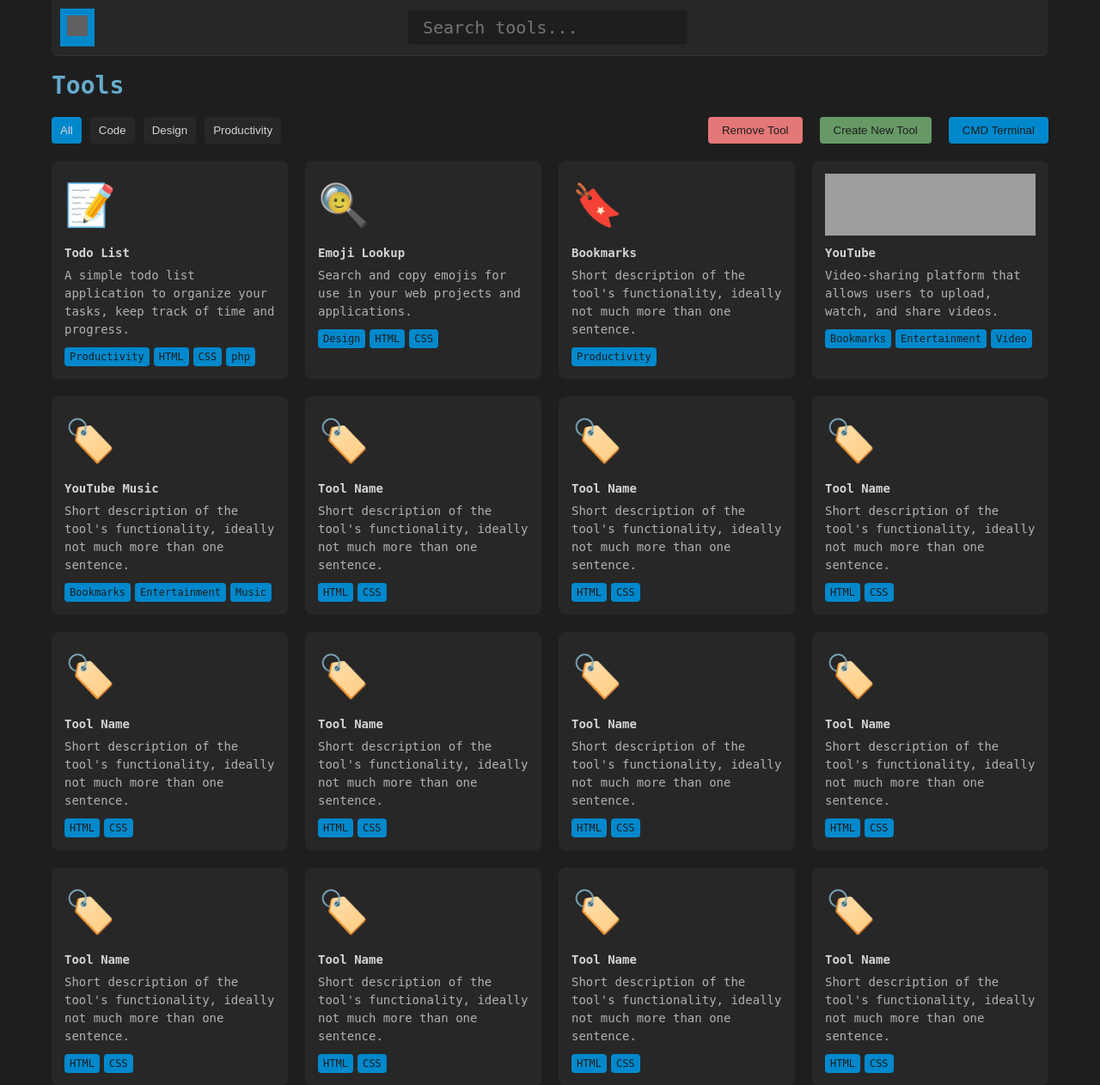
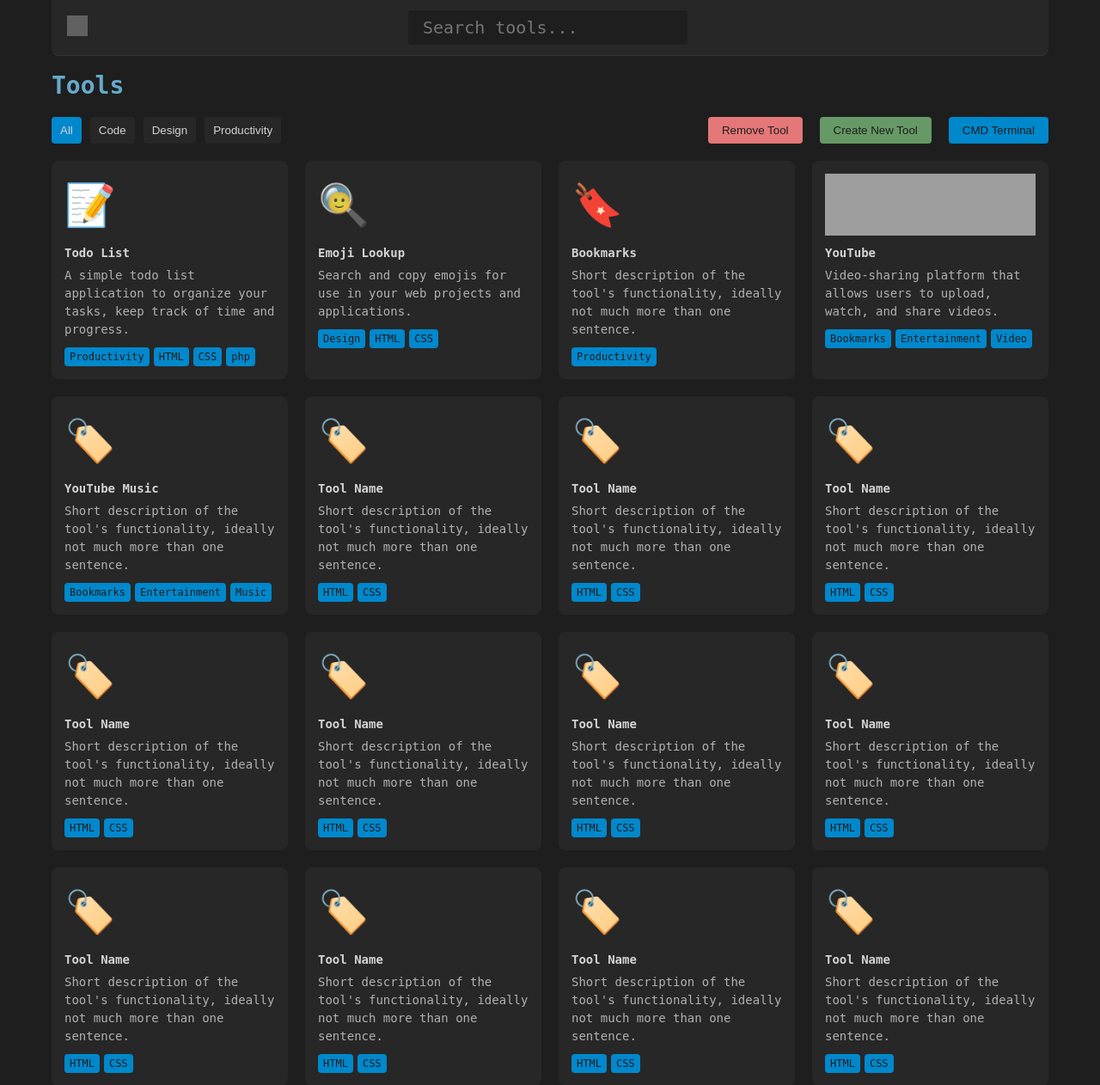
Before and after one commit to jeetix1/IndexFlux, a PHP site: page / in a window 1280 px wide. Shown: the top 1262 px of the page at 86% size. Run offline with PHP 8.4, Linux system fonts and the light colour scheme; some libraries are stand-ins or nearby versions; grey boxes are pictures that could not be loaded.

Commit message:
Improved menu styling

```diff
--- a/assets/css/mainstyle.css
+++ b/assets/css/mainstyle.css
@@ -7,6 +7,10 @@
   --error-color: #e47777;
   --success-color: #669966;
   --warning-color: #cc9171;
+
+  --topbar-bg-color: #272727;
+  --topbar-text-color: #d4d4d4; /* Not used yet */
+  --topbar-img-filter: invert(1);
 }
 
 body.light-mode {
@@ -18,6 +22,10 @@ body.light-mode {
   --error-color: #cc3131;
   --success-color: #008800;
   --warning-color: #cc8c88;
+
+  --topbar-bg-color: #f3f3f3;
+  --topbar-text-color: #000000; /* Not used yet */
+  --topbar-img-filter: invert(0);
 }
 
 * {
@@ -180,7 +188,7 @@ body.widescreen-mode .top-bar-wrapper {
 }
 
 .dropbtn {
-  background-color: var(--primary-color);
+  background-color: var(--topbar-bg-color);
   color: var(--text-color);
   padding: 8px;
   font-size: 16px;
@@ -210,10 +218,11 @@ body.widescreen-mode .top-bar-wrapper {
 
 .dropdown:hover .dropdown-content {
   display: block;
+  border: 1px solid var(--primary-color);
 }
 
 .dropdown:hover .dropbtn {
-  background-color: #005999;
+  background-color: var(--primary-color);
 }
 
 .category-filter {
--- a/index.php
+++ b/index.php
@@ -17,7 +17,7 @@
         <div class="top-bar-group">
           <div class="dropdown">
             <button class="dropbtn">
-              <img src="https://cdn.1x.no/remixicon/4.5.0/icons/System/menu-fill.svg" alt="Menu" width="24" height="24" style="filter: invert(1);">
+              <img src="https://cdn.1x.no/remixicon/4.5.0/icons/System/menu-fill.svg" alt="Menu" width="24" height="24" style="filter: var(--topbar-img-filter)">
             </button>
             <div class="dropdown-content">
               <!-- <hr style="border: none; border-top: 1px solid var(--text-color); margin: 5px 0;"> -->
```
